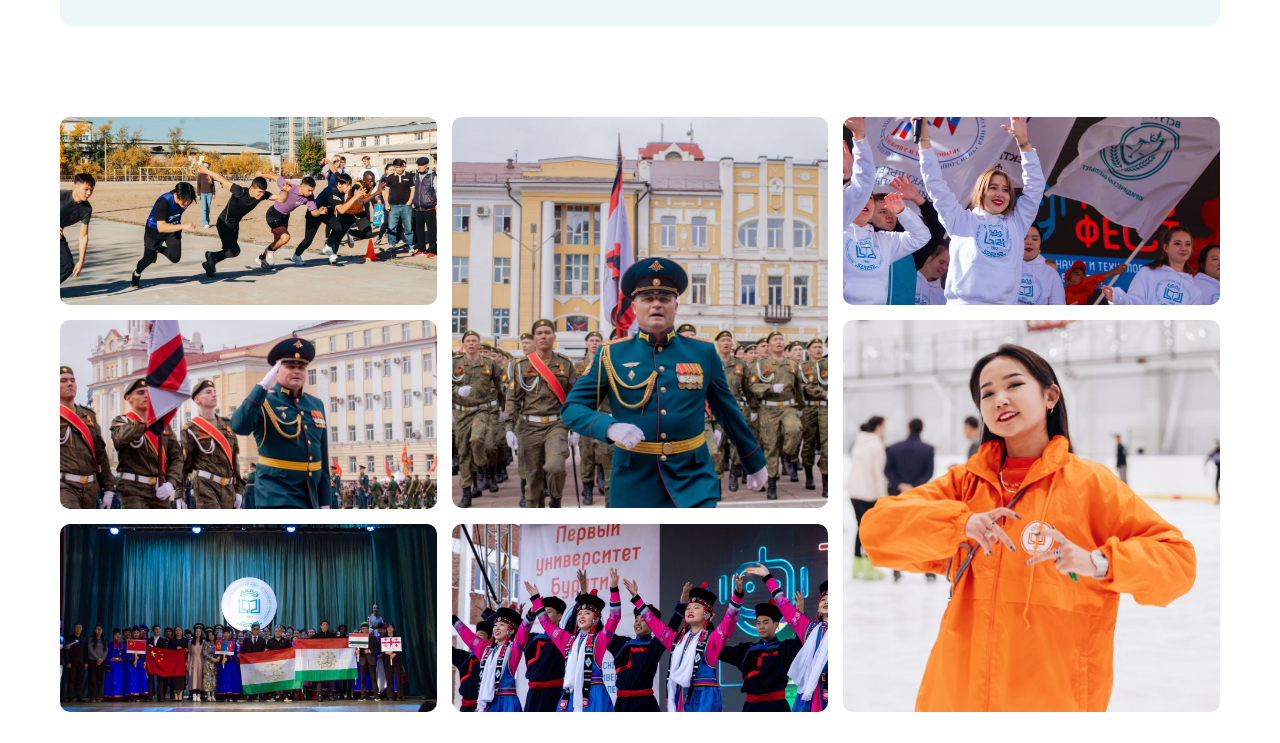
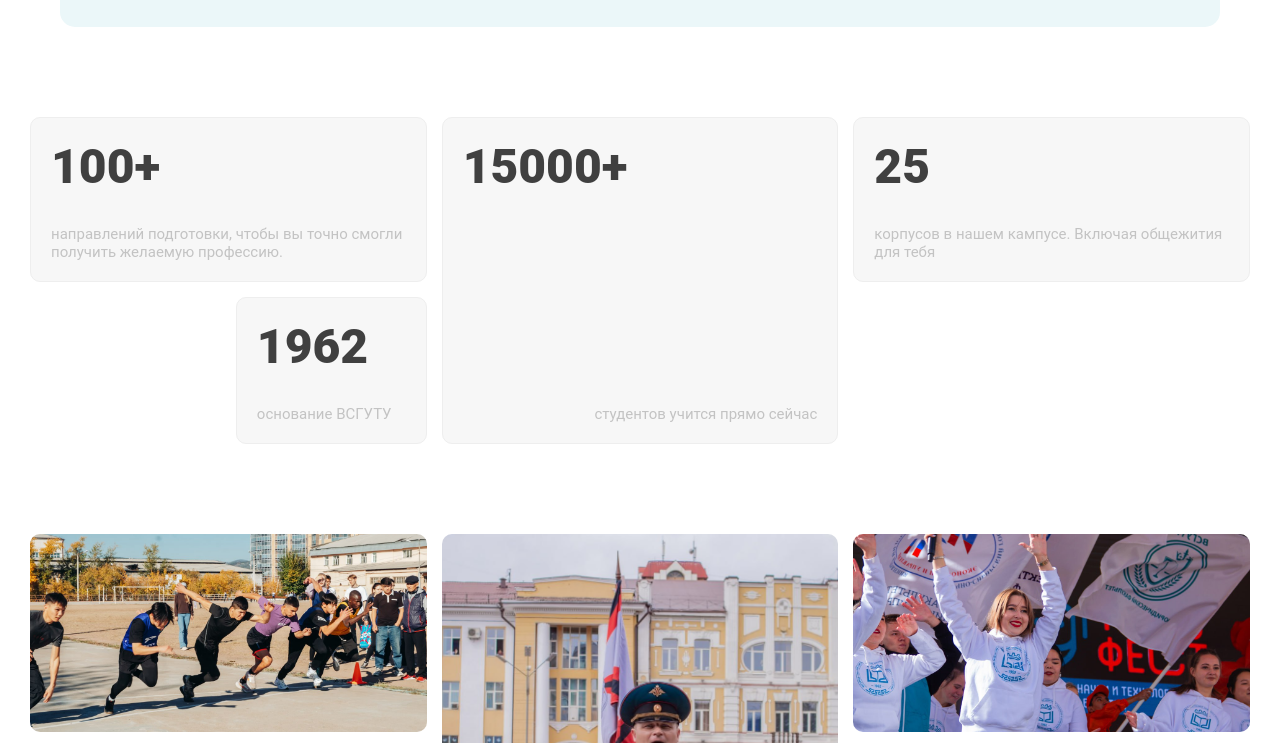
Before and after one commit to mr-redriver/esstu-international-landing, a plain HTML site: page index.html in a window 1280 px wide. Shown: the part 2537-3280 px from the top of the page. Drawn offline with Linux system fonts and the light colour scheme.

Commit message:
Add advantages

```diff
--- /dev/null
+++ b/css/block-advantages.css
@@ -0,0 +1,43 @@
+.block-advantages {
+	padding: 45px 0;
+}
+
+.block-advantages .content-wrapper {
+	grid-template-columns: repeat(6, 1fr);
+}
+
+.advantage {
+	grid-column: span 2;
+	display: flex;
+	flex-direction: column;
+	justify-content: space-between;
+	gap: 30px;
+	padding: 20px;
+	background-color: var(--color-gray-f);
+	border: 1px solid var(--color-gray-e);
+	border-radius: var(--border-radius-card-m)
+}
+
+.advantage.is-size-small {
+	grid-column: span 1;
+}
+
+.advantage.is-size-big {
+	grid-column: span 2;
+	grid-row: span 2;
+}
+
+.advantage.is-size-big .advantage__label {
+	text-align: right;
+}
+
+.advantage__number {
+	color: var(--color-gray-4);
+	font-size: 48px;
+	font-weight: 900;
+}
+
+.advantage__label {
+	color: var(--color-gray-c);
+	font-size: var(--font-size-content);
+}
--- a/css/block-gallery.css
+++ b/css/block-gallery.css
@@ -1,5 +1,5 @@
 .block-gallery {
-	padding: 45px;
+	padding: 45px 0;
 }
 
 .block-gallery__image {
--- a/index.html
+++ b/index.html
@@ -14,6 +14,7 @@
 	<link rel="stylesheet" href="css/block-about-us.css">
 	<link rel="stylesheet" href="css/block-greeting.css">
 	<link rel="stylesheet" href="css/block-gallery.css">
+	<link rel="stylesheet" href="css/block-advantages.css">
 
 	<title>Приёмная комиссия ВСГУТУ</title>
 </head>
@@ -185,6 +186,27 @@
 				</div>
 			</div>
 		</div>
+		<div class="block block-advantages">
+			<div class="content-wrapper grid-block">
+				<div class="advantage">
+					<span class="advantage__number">100+</span>
+					<span class="advantage__label">направлений подготовки, чтобы вы точно смогли получить желаемую профессию.</span>
+				</div>
+				<div class="advantage is-size-big">
+					<span class="advantage__number">15000+</span>
+					<span class="advantage__label">студентов учится прямо сейчас</span>
+				</div>
+				<div class="advantage">
+					<span class="advantage__number">25</span>
+					<span class="advantage__label">корпусов в нашем кампусе. Включая общежития для тебя</span>
+				</div>
+				<div></div>
+				<div class="advantage is-size-small">
+					<span class="advantage__number">1962</span>
+					<span class="advantage__label">основание ВСГУТУ</span>
+				</div>
+			</div>
+		</div>
 		<div class="block block-gallery">
 			<div class="content-wrapper grid-block">
 				<div class="block-gallery__image">
```
